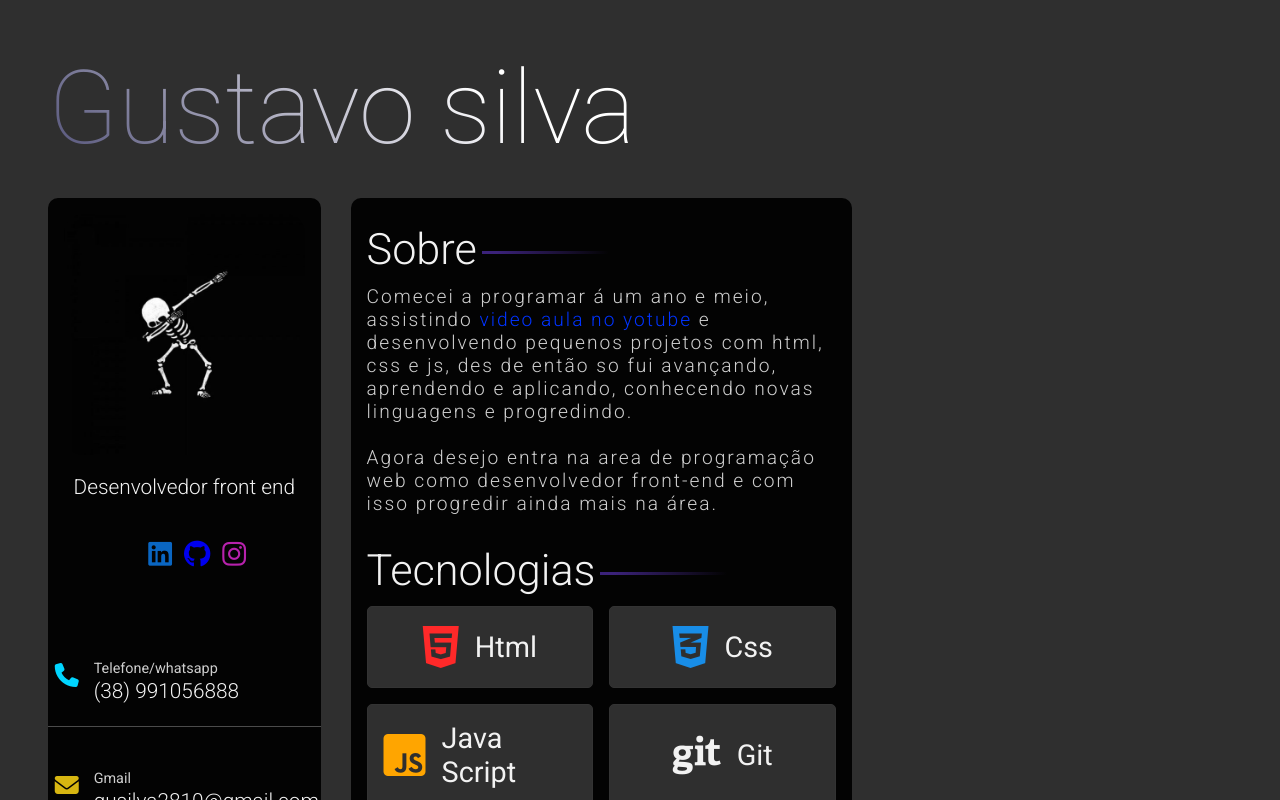
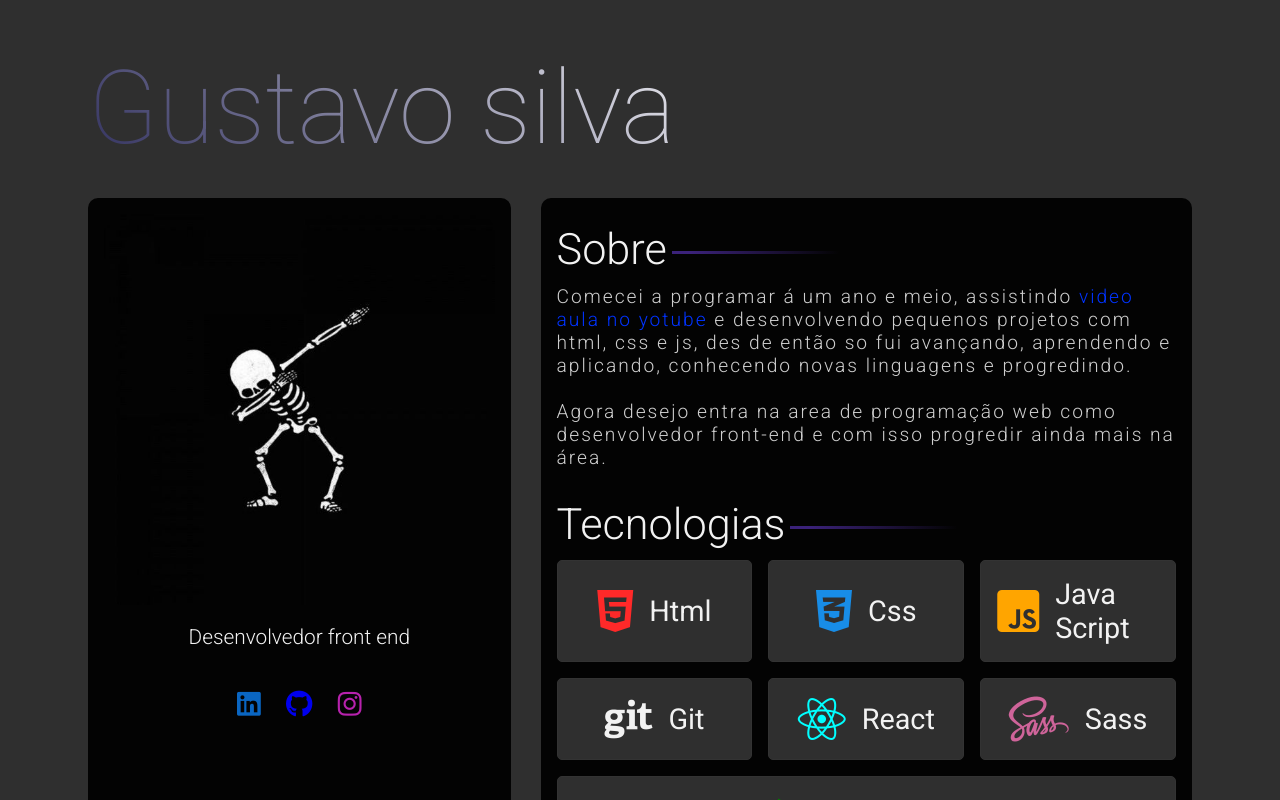
Before and after one commit to gust17x/New-Portfolio, a React (Vite) app: page / in a window 1280 px wide. Shown: the top 800 px of the page. Built offline with nearby package versions, Linux system fonts and the light colour scheme.

Commit message:
correção

```diff
--- a/src/components/Sass/styles.sass
+++ b/src/components/Sass/styles.sass
@@ -20,7 +20,8 @@ i
     color: colors.$primary-color
     @include alings.container
     @include alings.responsive
-    max-width: 900px
+    max-width: 1200px
+    margin: 0 auto
     @media (max-width: 900px)
             padding: 2rem
             gap: 70px
```
